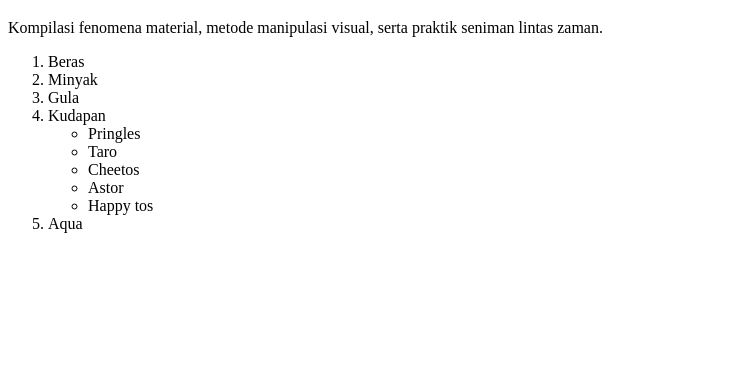
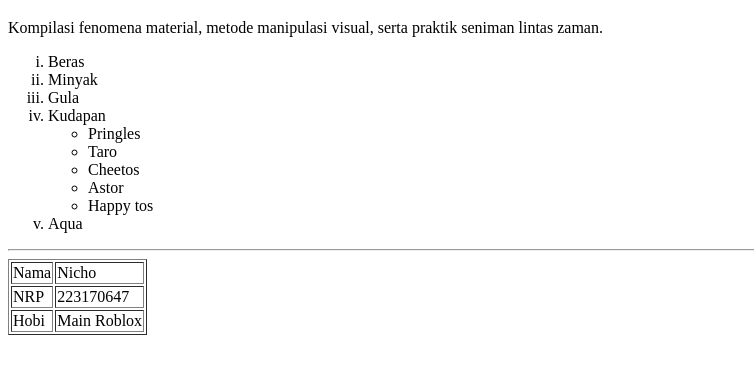
Before and after one commit to nuakl/week-04, a plain HTML site: page index.html in a window 1280 px wide. Shown: the part 61-432 px from the top of the page, without its empty margins (0-754 px from the left). Drawn offline with Linux system fonts and the light colour scheme.

Commit message:
Add files via upload

```diff
--- a/index.html
+++ b/index.html
@@ -7,13 +7,13 @@
   <h1>Catatan Ganjil dan Fenomena Menarik Seni Rupa</h1>
   <p>Kompilasi fenomena material, metode manipulasi visual, serta praktik seniman lintas zaman.</p>
 
-  <ol>
+  <ol type="i">
     <li>Beras</li>
     <li>Minyak</li>
     <li>Gula</li>
     <li>Kudapan
 
-      <ul>
+      <ul type="circle">
         <li>Pringles</li>
         <li>Taro</li>
         <li>Cheetos</li>
@@ -24,5 +24,13 @@
 	<li>Aqua</li>
   </ol>
 
+  <hr>
+
+	  <table border="1">
+			<tr><td>Nama</td><td>Nicho</td></tr>
+			<tr><td>NRP</td><td>223170647</td></tr>
+			<tr><td>Hobi</td><td>Main Roblox</td></tr>
+	  </table>
+
 </body>
 </html>
```
